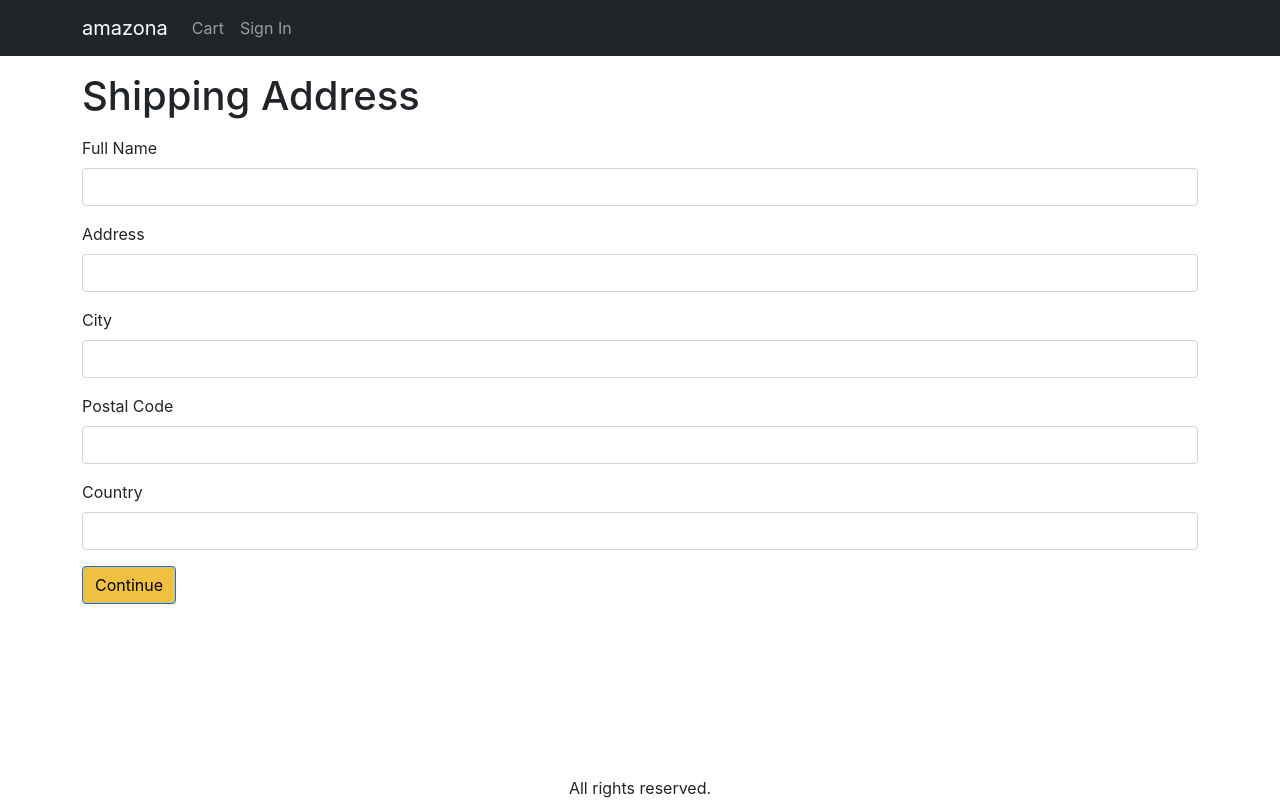
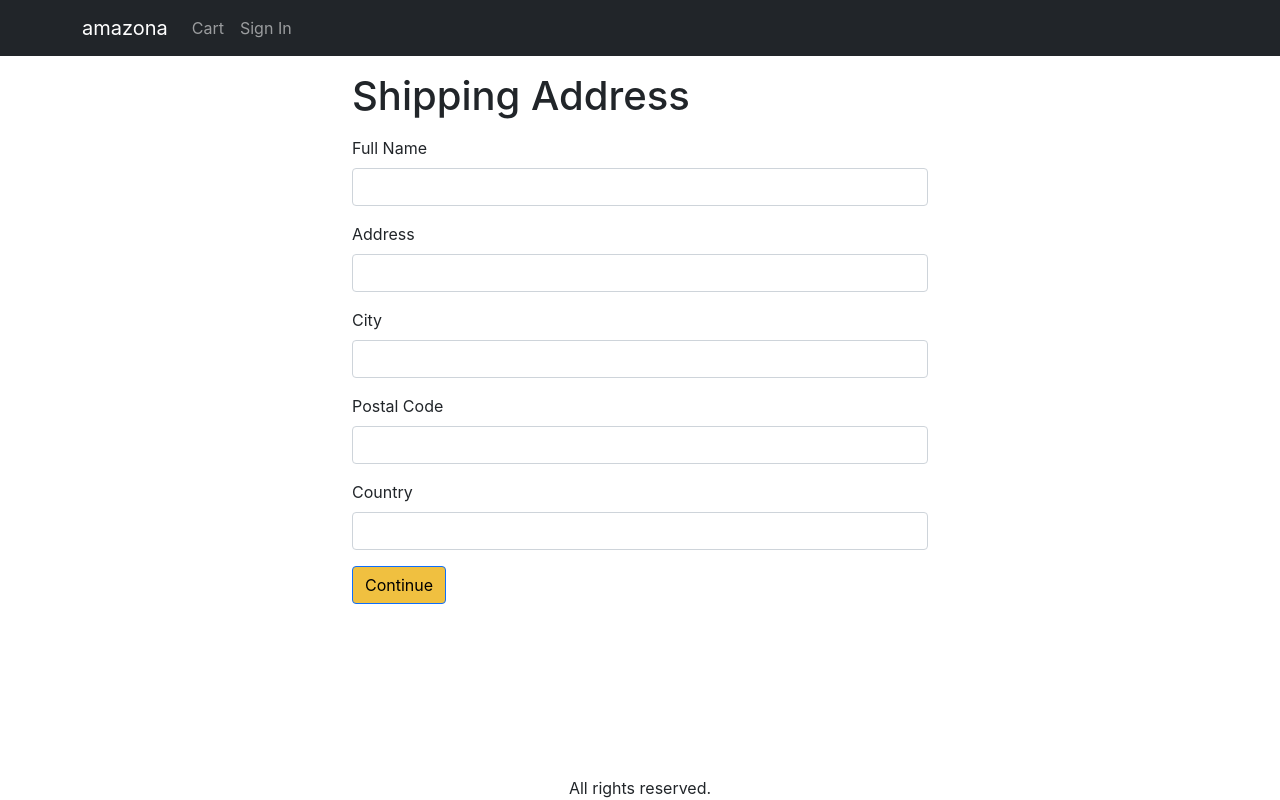
Before and after one commit to sholabioku/amazona, a React (Create React App) app in the folder frontend/: page /shipping in a window 1280 px wide. Built offline with nearby package versions, Linux system fonts and the light colour scheme.

Commit message:
A fix for small-container

```diff
--- a/frontend/src/index.css
+++ b/frontend/src/index.css
@@ -51,6 +51,6 @@ main {
   height: 80px;
 }
 
-.small-conatiner {
+.small-container {
   max-width: 600px;
 }
--- a/frontend/src/screens/ShippingAddressScreen.jsx
+++ b/frontend/src/screens/ShippingAddressScreen.jsx
@@ -18,6 +18,7 @@ const ShippingAddressScreen = () => {
       <Helmet>
         <title>Shipping Address</title>
       </Helmet>
+      <div className='container small-container'>
         <h1 className='my-3'>Shipping Address</h1>
         <Form onSubmit={submitHandler}>
           <Form.Group className='mb-3' controlId='fullName'>
@@ -67,6 +68,7 @@ const ShippingAddressScreen = () => {
           </div>
         </Form>
       </div>
+    </div>
   );
 };
 
```
Lines whose indentation alone changed are shown as unchanged.
